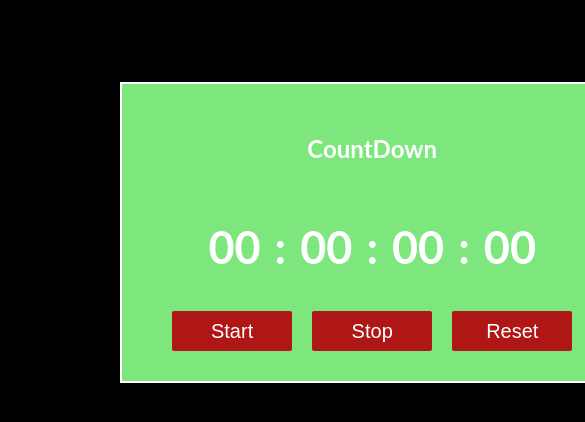
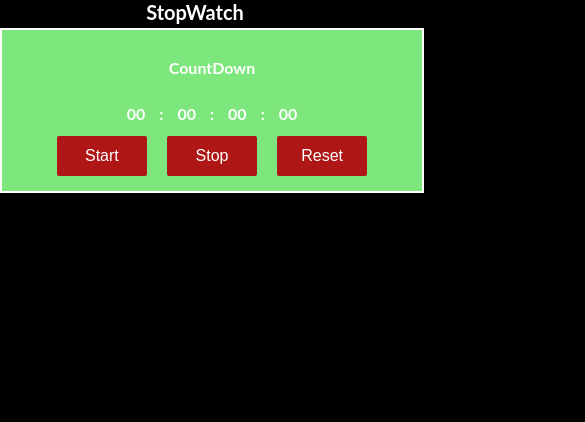
Before and after one commit to asadamin236/Counter-App, a plain HTML site: page index.html in a window 390 px wide. Shown: the top 422 px of the page, 585 px wide, since content can reach past the window. Drawn offline with Linux system fonts and the light colour scheme.

Commit message:
Update style.css

```diff
--- a/style.css
+++ b/style.css
@@ -1,16 +1,19 @@
 body {
-    font-family: 'lato', 'sans-serif';
+    font-family: 'Lato', sans-serif;
     background-color: black;
+    margin: 0;
+    padding: 0;
 }
 
 .container {
     background-color: rgb(125, 231, 125);
     text-align: center;
-    margin-left: 30%;
-    width: 440px;
+    margin: 0 auto; /* Center align the container horizontally */
+    width: 90%; /* Make the container width responsive */
+    max-width: 440px; /* Maximum width for large screens */
     border: 2px solid white;
     margin-top: 1%;
-    padding:  30px;
+    padding: 30px;
 }
 
 .num {
@@ -22,7 +25,8 @@ body {
 
 h1 {
     color: white;
-    margin-left: 600px;
+    text-align: center; /* Center align the h1 */
+    margin: 0;
 }
 
 button {
@@ -49,3 +53,55 @@ button:hover {
 h2 {
     margin-inline: 7px;
 }
+
+/* Media Queries for Responsiveness */
+
+/* For devices with width <= 768px (Tablets, Mobile Devices) */
+@media (max-width: 768px) {
+    .container {
+        width: 95%; /* Adjust width to fit smaller screens */
+        padding: 20px; /* Adjust padding */
+    }
+
+    .num {
+        font-size: 25px; /* Make font size smaller */
+    }
+
+    h1 {
+        font-size: 25px; /* Adjust h1 size */
+    }
+
+    button {
+        width: 100px; /* Adjust button size */
+        font-size: 18px; /* Smaller button font size */
+    }
+
+    h2 {
+        font-size: 18px; /* Adjust h2 font size */
+    }
+}
+
+/* For devices with width <= 480px (Mobile Phones) */
+@media (max-width: 480px) {
+    .container {
+        width: 100%; /* Make container take full width */
+        padding: 15px; /* Further reduce padding */
+    }
+
+    .num {
+        font-size: 20px; /* Smaller font for smaller devices */
+    }
+
+    h1 {
+        font-size: 20px; /* Adjust h1 size */
+    }
+
+    button {
+        width: 90px; /* Further reduce button width */
+        font-size: 16px; /* Smaller button font size */
+    }
+
+    h2 {
+        font-size: 16px; /* Adjust h2 font size */
+    }
+}
```
